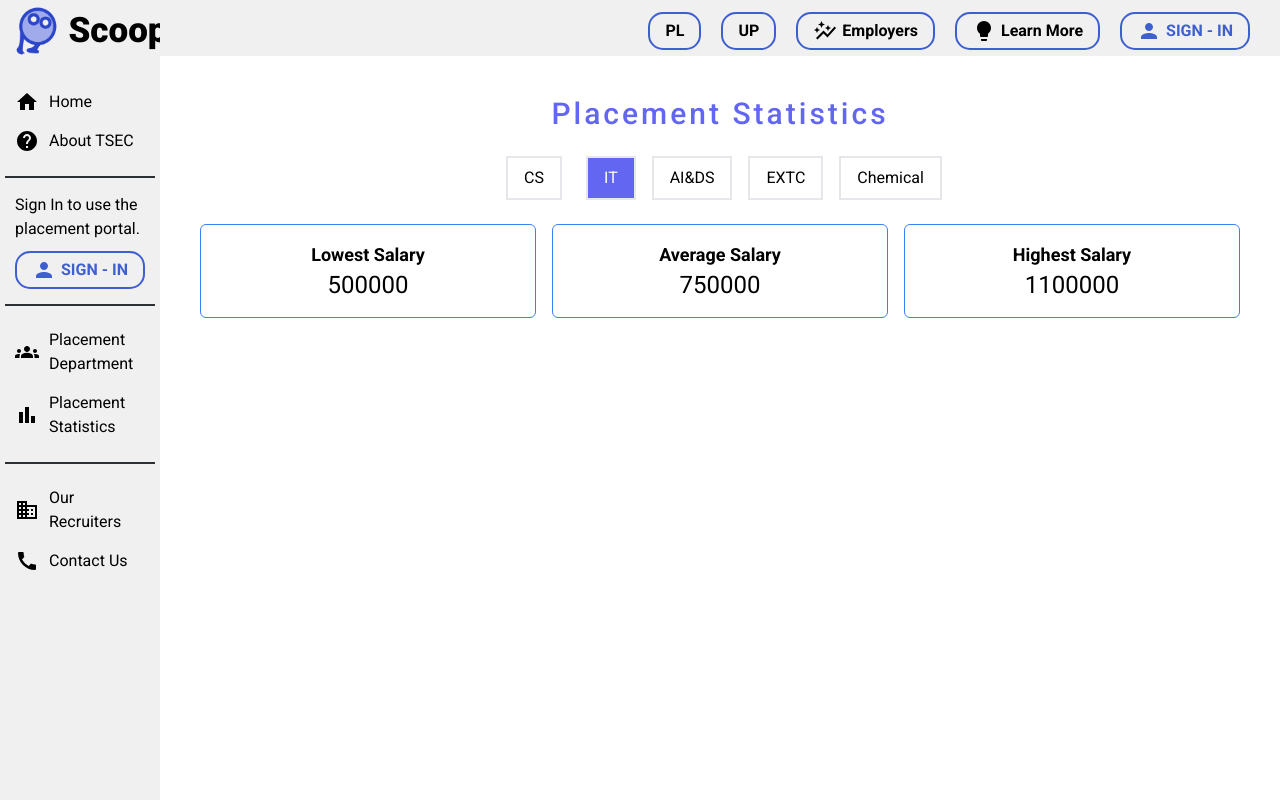
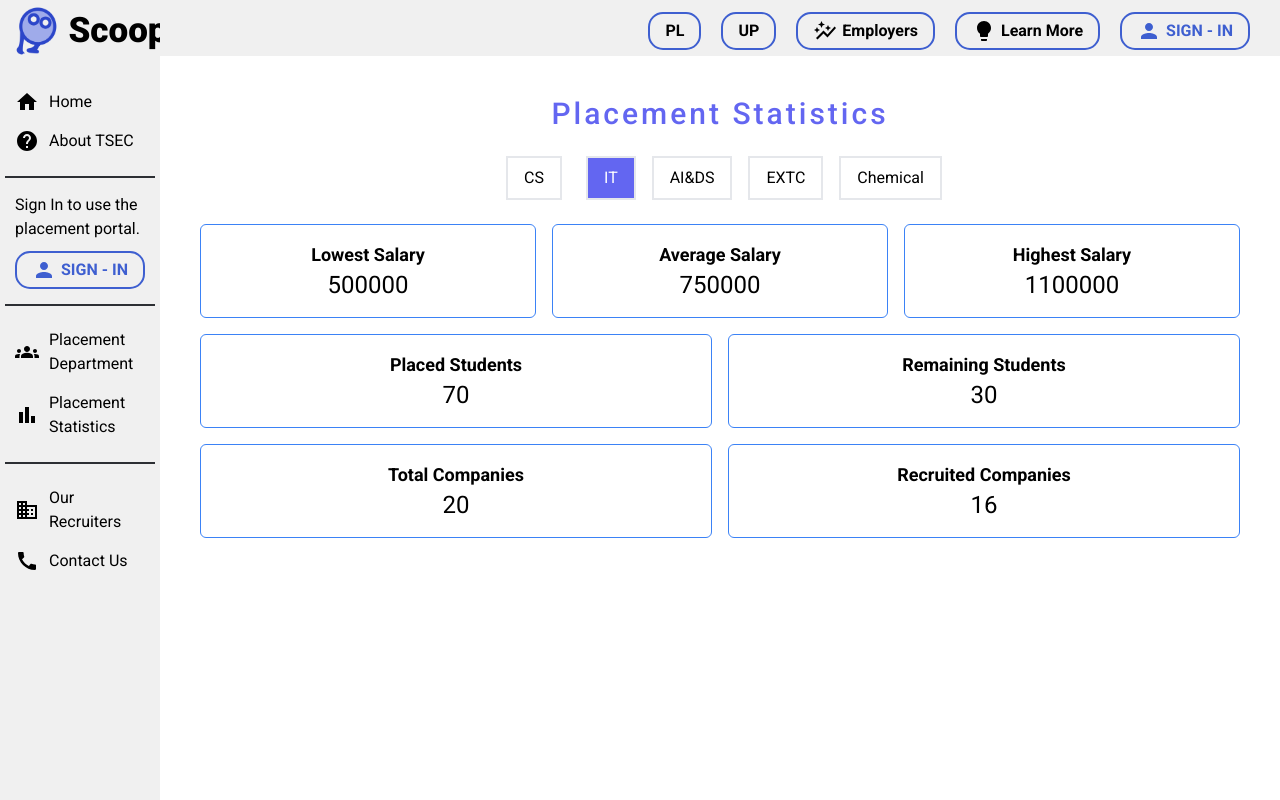
Before and after one commit to shreyanzjain/scoop-mern, a React (Vite) app in the folder frontend/: page / in a window 1280 px wide. Both pictures are taken after a click on the element "Placement Statistics". Built offline with nearby package versions, Linux system fonts and the light colour scheme.

Commit message:
Dummy Data Testing on Placement Stats Component

```diff
--- a/frontend/src/components/landing/PlacementStats.jsx
+++ b/frontend/src/components/landing/PlacementStats.jsx
@@ -5,7 +5,10 @@ const PlacementStats = () => {
   const [lowSalary, setLowSalary] = useState(0);
   const [avgSalary, setAvgSalary] = useState(0);
   const [highSalary, setHighSalary] = useState(0);
-
+  const [placedStudents, setPlacedStudents] = useState(0);
+  const [remainingStudents, setRemainingStudents] = useState(0);
+  const [totalCompanies, setTotalCompanies] = useState(0);
+  const [recruitedCompanies, setRecruitedCompanies] = useState(0);
 
   const handleTabChange = (newTab) => {
     setSelectedTab(newTab);
@@ -14,37 +17,70 @@ const PlacementStats = () => {
 
 
 
-  const updateSalaries = (newTab) => {
-    const increment = 5000; // Change this value based on your animation speed
+   const updateSalaries = (newTab) => {
+    const increment = 2; // Change this value based on your animation speed
+
     let currentLowSalary = 100000;
     let currentAvgSalary = 300000;
     let currentHighSalary = 700000;
+    let currentPlacedStudents=0;
+    let currentRemainingStudents=0;
+    let currentTotalCompanies=0;
+    let currentRecruitedCompanies=0;
+    const data = placementData[newTab];
 
+    setLowSalary(data.lowSalary);
+    setAvgSalary(data.avgSalary);
+    setHighSalary(data.highSalary);
+    setPlacedStudents(data.totalPlaced);
+    setRemainingStudents(data.totalStudents - data.totalPlaced);
+    setTotalCompanies(data.totalCompanies);
+    setRecruitedCompanies(data.recruitedCompanies);
     const timer = setInterval(() => {
       if (currentLowSalary < placementData[newTab].lowSalary) {
-        currentLowSalary += increment;
+        currentLowSalary += increment*5000;
         setLowSalary(currentLowSalary);
       }
 
       if (currentAvgSalary < placementData[newTab].avgSalary) {
-        currentAvgSalary += increment;
+        currentAvgSalary += increment*5000;
         setAvgSalary(currentAvgSalary);
       }
 
       if (currentHighSalary < placementData[newTab].highSalary) {
-        currentHighSalary += increment;
+        currentHighSalary += increment*5000;
         setHighSalary(currentHighSalary);
       }
-
+      if (currentPlacedStudents < placementData[newTab].totalPlaced) {
+        currentPlacedStudents += increment;
+        setPlacedStudents(currentPlacedStudents);
+      }
+      if (currentRemainingStudents < placementData[newTab].totalStudents-placementData[newTab].totalPlaced) {
+        currentRemainingStudents += increment;
+        setRemainingStudents(currentRemainingStudents);
+      }
+      if (currentTotalCompanies < placementData[newTab].totalCompanies) {
+        currentTotalCompanies += increment;
+        setTotalCompanies(currentTotalCompanies);
+      }
+      if (currentRecruitedCompanies < placementData[newTab].recruitedCompanies) {
+        currentRecruitedCompanies += increment;
+        setRecruitedCompanies(currentRecruitedCompanies);
+      }
       if (
         currentLowSalary >= placementData[newTab].lowSalary &&
         currentAvgSalary >= placementData[newTab].avgSalary &&
-        currentHighSalary >= placementData[newTab].highSalary
+        currentHighSalary >= placementData[newTab].highSalary &&
+        currentPlacedStudents >= placementData[newTab].placedStudents &&
+        currentRemainingStudents>=(placementData[newTab].totalStudents-placementData[newTab].totalPlaced) &&
+        currentTotalCompanies >= placementData[newTab].totalCompanies &&
+        currentRecruitedCompanies >= placementData[newTab].recruitedCompanies
       ) {
         clearInterval(timer);
       }
     }, 30);
   };
+
   useEffect(() => {
 
     updateSalaries(selectedTab); // Initial animation when the component mounts
@@ -55,6 +91,10 @@ const PlacementStats = () => {
       lowSalary: 500000,
       avgSalary: 750000,
       highSalary: 1100000,
+      totalStudents: 100,
+      totalPlaced: 70,
+      totalCompanies: 20,
+      recruitedCompanies: 15,
       // Year1: {
       //   totalStudents: 100,
       //   totalPlaced: 70,
@@ -80,6 +120,10 @@ const PlacementStats = () => {
       lowSalary: 480000,
       avgSalary: 720000,
       highSalary: 1050000,
+      totalStudents: 100,
+      totalPlaced: 70,
+      totalCompanies: 20,
+      recruitedCompanies: 15,
       // Year1: {
       //   totalStudents: 90,
       //   totalPlaced: 60,
@@ -105,6 +149,10 @@ const PlacementStats = () => {
       lowSalary: 380000,
       avgSalary: 820000,
       highSalary: 1150000,
+      totalStudents: 100,
+      totalPlaced: 70,
+      totalCompanies: 20,
+      recruitedCompanies: 15,
       // Year1: {
       //   totalStudents: 80,
       //   totalPlaced: 50,
@@ -131,6 +179,10 @@ const PlacementStats = () => {
       lowSalary: 460000,
       avgSalary: 700000,
       highSalary: 1020000,
+      totalStudents: 100,
+      totalPlaced: 70,
+      totalCompanies: 20,
+      recruitedCompanies: 15,
 
       // Year1: {
       //   totalStudents: 95,
@@ -157,6 +209,10 @@ const PlacementStats = () => {
       lowSalary: 470000,
       avgSalary: 710000,
       highSalary: 1040000,
+      totalStudents: 100,
+      totalPlaced: 70,
+      totalCompanies: 20,
+      recruitedCompanies: 15,
       // Year1: {
       //   totalStudents: 85,
       //   totalPlaced: 55,
@@ -258,9 +314,35 @@ const PlacementStats = () => {
               <div className="text-2xl">{Math.round(highSalary)}</div>
             </div>
           </div>
+        <div className="flex space-x-4 mt-4">
+          <div className="flex-1 text-center bg-white p-4 border border-blue-500 rounded-md
+        transition duration-300 ease-in-out hover:bg-indigo-500 hover:border-blue-500 hover:text-white ml-10">
+          <div className="text-lg font-semibold">Placed Students</div>
+          <div className="text-2xl">{placedStudents}</div>
+        </div>
+        <div className="flex-1 text-center bg-white p-4 border border-blue-500 rounded-md
+        transition duration-300 ease-in-out hover:bg-indigo-500 hover:border-blue-500 hover:text-white mr-4" style={{ marginRight: '40px' }}>
+          <div className="text-lg font-semibold">Remaining Students</div>
+          <div className="text-2xl">{remainingStudents}</div>
+        </div>
+      </div>
+
+      <div className="flex space-x-4 mt-4">
+      <div className="flex-1 text-center bg-white p-4 border border-blue-500 rounded-md
+        transition duration-300 ease-in-out hover:bg-indigo-500 hover:border-blue-500 hover:text-white ml-10">
+          <div className="text-lg font-semibold">Total Companies</div>
+          <div className="text-2xl">{totalCompanies}</div>
+        </div>
+        <div className="flex-1 text-center bg-white p-4 border border-blue-500 rounded-md
+        transition duration-300 ease-in-out hover:bg-indigo-500 hover:border-blue-500 hover:text-white mr-4" style={{ marginRight: '40px' }}>
+          <div className="text-lg font-semibold">Recruited Companies</div>
+          <div className="text-2xl">{recruitedCompanies}</div>
         </div>
       </div>
     </div>
+  </div>
+  </div>
+
   );
 };
 
```
